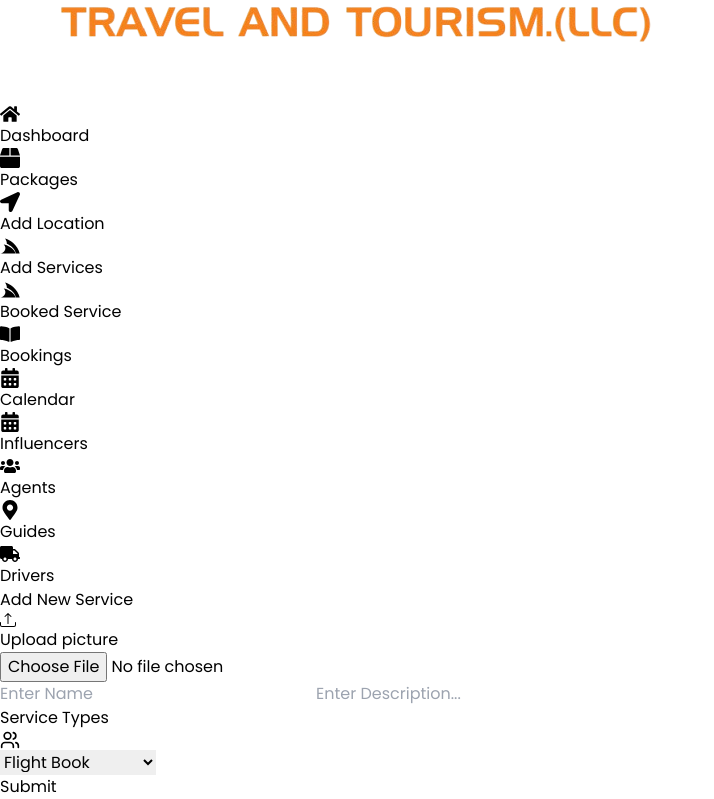
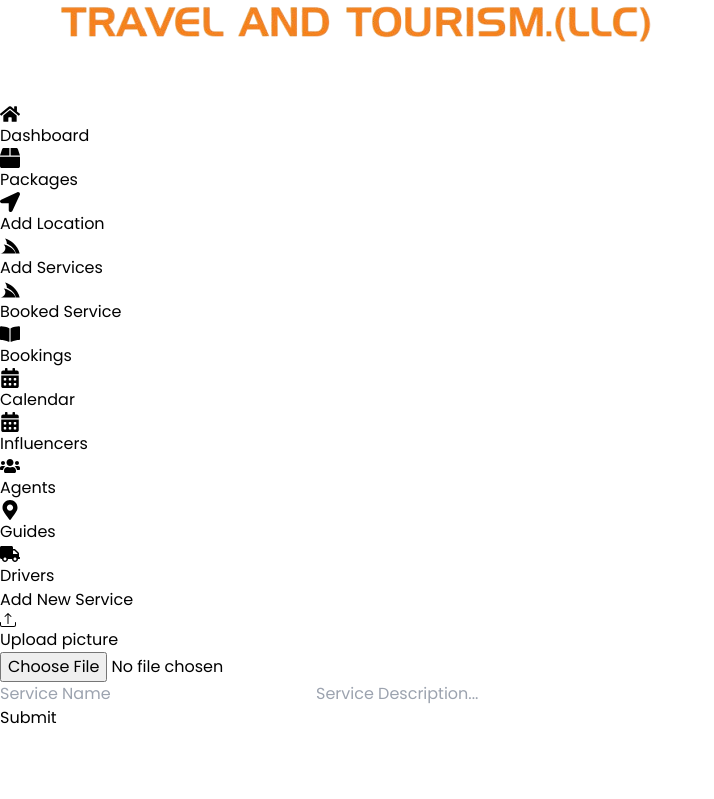
Before and after one commit to saudkhanbpk/sunlite_movers_admin, a React (Vite) app: page /add_services in a window 1280 px wide. Shown: the part 276-1075 px from the top of the page, without its empty margins (0-714 px from the left). After the commit the page ends 1006 px from the top, so only its background shows below. Built offline with nearby package versions, Linux system fonts and the light colour scheme.

Commit message:
add service issues fixed

```diff
--- a/src/BaseUrl.jsx
+++ b/src/BaseUrl.jsx
@@ -1,2 +1,2 @@
-export const BaseUrl = 'https://kkra-backend-new.onrender.com'
-// export const BaseUrl = 'http://localhost:5000'
+// export const BaseUrl = 'https://kkra-backend-new.onrender.com'
+export const BaseUrl = 'http://localhost:5000'
--- a/src/components/AddServices.jsx
+++ b/src/components/AddServices.jsx
@@ -81,7 +81,7 @@ const AddServices = () => {
           <input
             type="text"
             name="name"
-            placeholder="Enter Name"
+            placeholder="Service Name"
             value={name}
             onChange={(e) => setName(e.target.value)}
             className="w-full p-2 mb-4 border rounded"
@@ -89,29 +89,13 @@ const AddServices = () => {
           <input
             type="text"
             name="description"
-            placeholder="Enter Description..."
+            placeholder="Service Description..."
             value={description}
             onChange={(e) => setDescription(e.target.value)}
             className="w-full p-2 mb-4 border rounded"
           />
 
-          <div className="flex flex-col mb-4">
-            <label htmlFor="serviceTypes" className="mb-2 font-semibold">Service Types</label>
-            <div className="relative">
-              <Users className="absolute left-3 top-1/2 transform -translate-y-1/2 text-gray-400" size={20} />
-              <select
-                id="serviceTypes"
-                value={selectedType}
-                onChange={(e) => setSelectedType(e.target.value)}
-                className="w-full pl-10 pr-3 py-2 border rounded-md focus:outline-none focus:ring-2 focus:ring-blue-500 appearance-none"
-              >
-                <option value="Flight Book">Flight Book</option>
-                <option value="Accommodation">Accommodation</option>
-                <option value="Transport">Transport</option>
-                <option value="Guide Tour">Guide Tour</option>
-              </select>
-            </div>
-          </div>
+
         </div>
 
         <button
```
